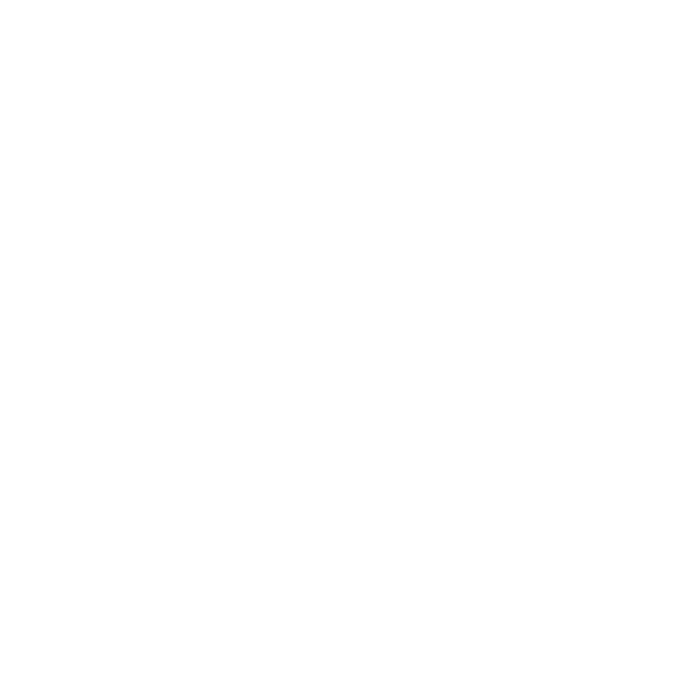
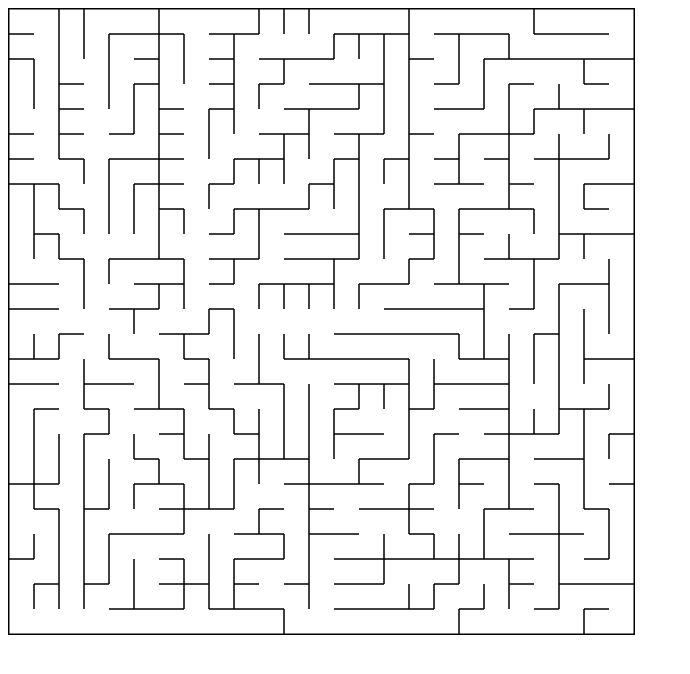
Before and after one commit to ggrochow/vanilla-maze, a website built with webpack: page dist/index.html in a window 1280 px wide. Shown: the whole page, without its empty margins (0-690 px from the left). Built offline with nearby package versions, Linux system fonts and the light colour scheme.

Commit message:
canvas rendering complete

```diff
--- a/package.json
+++ b/package.json
@@ -5,6 +5,7 @@
   "main": "index.js",
   "scripts": {
     "wds": "./node_modules/.bin/webpack-dev-server",
+    "bundle": "./node_modules/.bin/webpack",
     "test": "echo \"Error: no test specified\" && exit 1"
   },
   "author": "",
--- a/src/board.js
+++ b/src/board.js
@@ -3,7 +3,7 @@ import { sample } from './utils';
 
 function Board(rows, cols) {
   this.rows = rows;
-  this.columns = cols;
+  this.cols = cols;
 }
 
 Board.prototype.size = function size() {
@@ -14,7 +14,7 @@ Board.prototype.prepare = function prepare() {
   this.grid = [];
   for (let row = 0; row < this.rows; row++) {
     const rowArray = [];
-    for (let col = 0; col < this.columns; col++) {
+    for (let col = 0; col < this.cols; col++) {
       rowArray[col] = new Cell(row, col);
     }
     this.grid[row] = rowArray;
@@ -23,7 +23,7 @@ Board.prototype.prepare = function prepare() {
 
 Board.prototype.get = function get(row, col) {
   /*eslint-disable */ // TODO: fix this
-  if ((row >= this.rows || row < 0) || (col >= this.columns || col < 0)) {
+  if ((row >= this.rows || row < 0) || (col >= this.cols || col < 0)) {
     return;
   } else {
     return this.grid[row][col];
@@ -33,8 +33,8 @@ Board.prototype.get = function get(row, col) {
 
 Board.prototype.configureCells = function configureCells() {
   this.eachCell((cell) => {
-    const row = cell.x;
-    const col = cell.y;
+    const row = cell.y;
+    const col = cell.x;
     /*eslint-disable */ // TODO: fix this
     cell.north = this.get(row - 1, col);
     cell.south = this.get(row + 1, col);
--- /dev/null
+++ b/src/canvas_presenter.js
@@ -0,0 +1,37 @@
+function drawBoardtoCanvas(board) {
+  const CELL_SIZE = 25;
+  const canvas = document.getElementById('canvas');
+  const ctx = canvas.getContext('2d');
+  // setup
+  canvas.height = board.rows * CELL_SIZE;
+  canvas.width = board.cols * CELL_SIZE;
+  // endsetup
+  // x = width, y = length
+  board.eachCell(cell => {
+    const startX = cell.x * CELL_SIZE;
+    const startY = cell.y * CELL_SIZE;
+    const endX = startX + CELL_SIZE;
+    const endY = startY + CELL_SIZE;
+    // console.log(`N:${cell.isLinked(cell.north)} S:${cell.isLinked(cell.south)} W:${cell.isLinked(cell.west)} E:${cell.isLinked(cell.east)}`)
+    ctx.beginPath();
+    if (!(cell.isLinked(cell.north))) {
+      ctx.moveTo(startX, startY);
+      ctx.lineTo(endX, startY);
+    }
+    if (!(cell.isLinked(cell.south))) {
+      ctx.moveTo(startX, endY);
+      ctx.lineTo(endX, endY);
+    }
+    if (!(cell.isLinked(cell.east))) {
+      ctx.moveTo(endX, startY);
+      ctx.lineTo(endX, endY);
+    }
+    if (!(cell.isLinked(cell.west))) {
+      ctx.moveTo(startX, startY);
+      ctx.lineTo(startX, endY);
+    }
+    ctx.stroke();
+  });
+}
+
+export default drawBoardtoCanvas;
--- a/src/cell.js
+++ b/src/cell.js
@@ -1,11 +1,11 @@
-function Cell(x, y) {
+function Cell(y, x) {
   this.x = x;
   this.y = y;
-  this.links = {};
+  this.links = [];
 }
 
 Cell.prototype.link = function link(cell, linkBoth = true) {
-  this.links[cell] = true;
+  this.links.push(cell);
   if (linkBoth) {
     cell.link(this, false);
   }
@@ -13,15 +13,15 @@ Cell.prototype.link = function link(cell, linkBoth = true) {
 };
 
 Cell.prototype.unlink = function unlink(cell, unLinkBoth = true) {
-  delete this.links[cell];
+  this.links = this.links.filter(c => c !== cell);
   if (unLinkBoth) {
-    cell.unlink(this);
+    cell.unlink(this, false);
   }
   return this;
 };
 
 Cell.prototype.isLinked = function isLinked(cell) {
-  return this.links[cell] || false;
+  return this.links.includes(cell);
 };
 
 Cell.prototype.neighbours = function neigbours() {
--- a/src/hunt_and_kill.js
+++ b/src/hunt_and_kill.js
@@ -1,9 +1,9 @@
 import { sample } from './utils';
+import drawBoardtoCanvas from './canvas_presenter.js';
 
 function huntAndKill(board) {
   let neighbour;
   let current = board.randomCell();
-
   while (current !== null) {
     const unvisitedNeighbours = current.neighbours().filter(cell => Object.keys(cell.links).length === 0);
     if (unvisitedNeighbours.length > 0) {
@@ -14,7 +14,7 @@ function huntAndKill(board) {
       current = null;
 
       board.eachCell(cell => {
-        const visitedNeighbours = cell.neighbours().filter(innerCell => Object.keys(innerCell.links).length === 0);
+        const visitedNeighbours = cell.neighbours().filter(innerCell => Object.keys(innerCell.links).length !== 0);
         if (Object.keys(cell.links).length === 0 && visitedNeighbours.length !== 0) {
           current = cell;
           neighbour = sample(visitedNeighbours);
--- a/src/index.js
+++ b/src/index.js
@@ -1,8 +1,12 @@
 import Board from './board.js';
 import huntAndKill from './hunt_and_kill.js';
-const board = new Board(10, 10);
+import drawBoardtoCanvas from './canvas_presenter.js';
+
+const board = new Board(25, 25);
 
 board.prepare();
 board.configureCells();
-huntAndKill(board);
-console.log(board.randomCell());
+document.addEventListener('DOMContentLoaded', () => {
+  huntAndKill(board);
+  drawBoardtoCanvas(board);
+});
```
Also changed, not shown: dist/bundle.js (added), dist/index.html.
